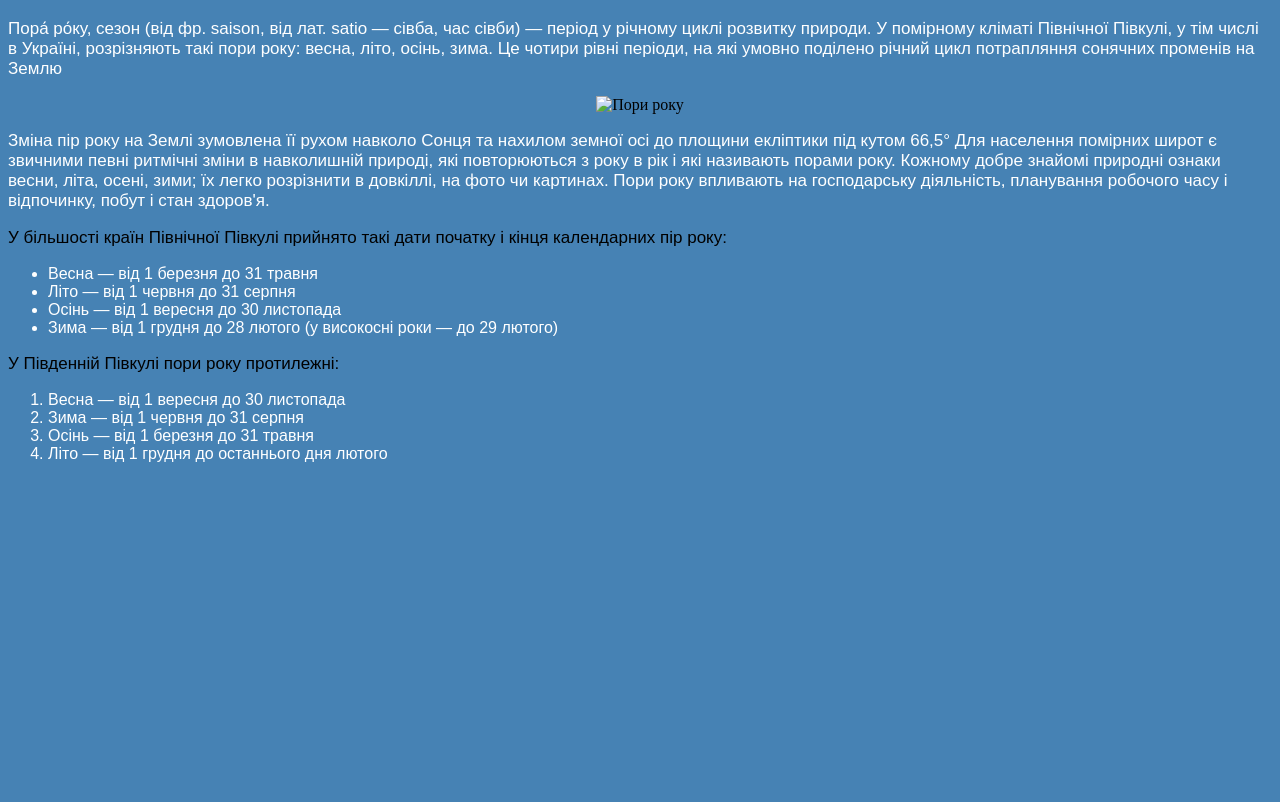
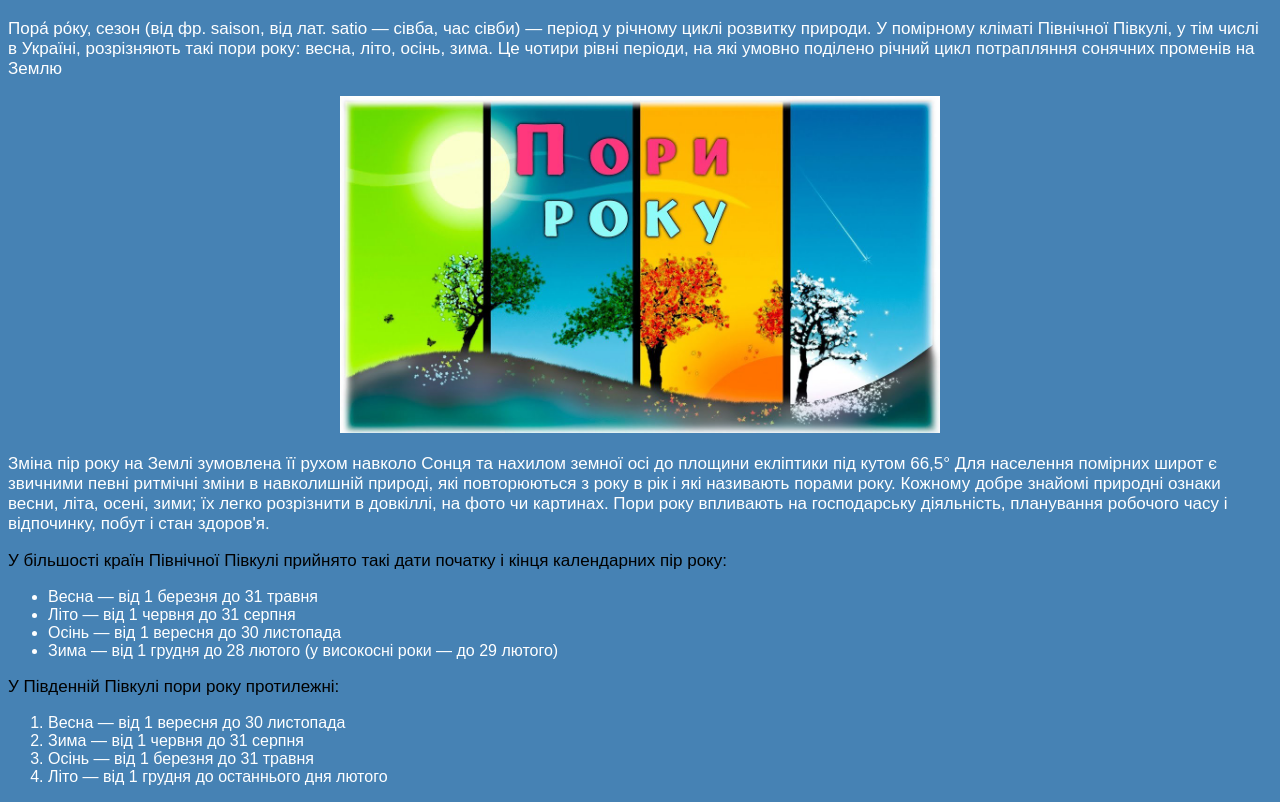
Before and after one commit to Bohdan2077/28.04.2.Sivak, a plain HTML site: page index.html in a window 1280 px wide. Shown: the part 87-889 px from the top of the page. Before the commit the page ends 800 px from the top, so only its background shows below. Drawn offline with Linux system fonts and the light colour scheme; files that its build step writes are made by us from their sources.

Commit message:
Update index.html

```diff
--- a/index.html
+++ b/index.html
@@ -14,7 +14,7 @@
 	<h1>Пора року</h1>
 	<p>Пора́ ро́ку, сезон (від фр. saison, від лат. satio — сівба, час сівби) — період у річному циклі розвитку природи. У помірному кліматі Північної Півкулі, у тім числі в Україні, розрізняють такі пори року: весна, літо, осінь, зима. Це чотири рівні періоди, на які умовно поділено річний цикл потрапляння сонячних променів на Землю
 	<center>
-	<img id="1" src="img/1.jpg" width="600" alt="Пори року" title="Пори року">
+	<img id="1" src="1.jpg" width="600" alt="Пори року" title="Пори року">
 	</center>
 	<p>Зміна пір року на Землі зумовлена її рухом навколо Сонця та нахилом земної осі до площини екліптики під кутом 66,5° Для населення помірних широт є звичними певні ритмічні зміни в навколишній природі, які повторюються з року в рік і які називають порами року. Кожному добре знайомі природні ознаки весни, літа, осені, зими; їх легко розрізнити в довкіллі, на фото чи картинах. Пори року впливають на господарську діяльність, планування робочого часу і відпочинку, побут і стан здоров'я.
 	</p>
```
